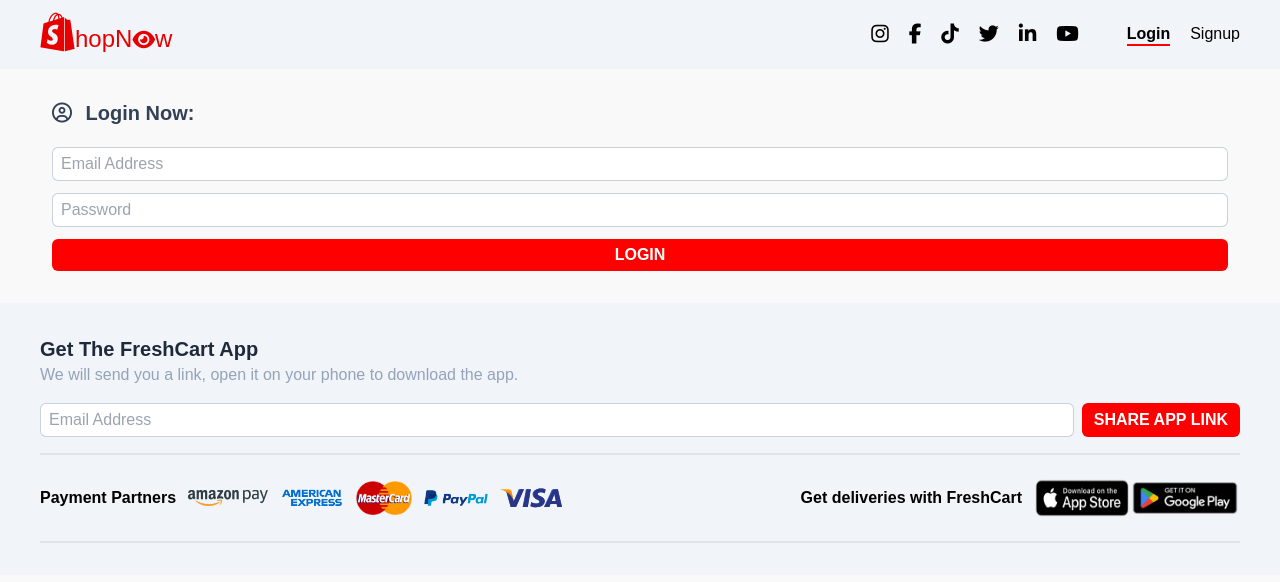
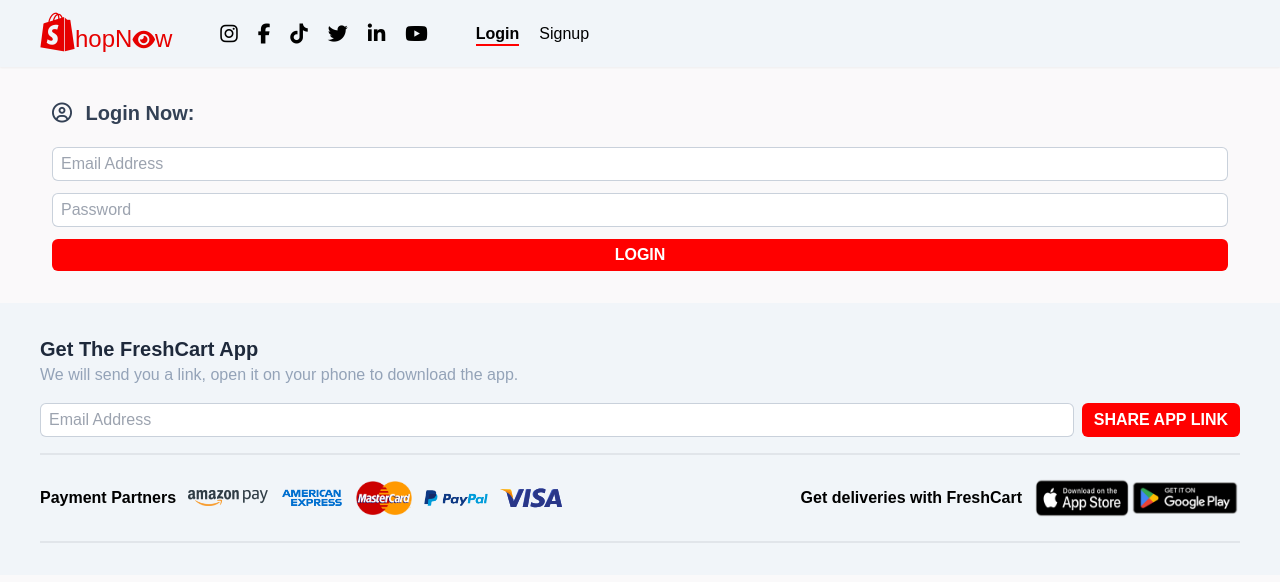
Before and after one commit to mariazakria/e-commerce-with-react, a React (Vite) app: page /login in a window 1280 px wide. Shown: the top 582 px of the page. Built offline with nearby package versions, Linux system fonts and the light colour scheme; a web font is replaced by a local one.

Commit message:
edit cards

```diff
--- a/src/Components/Navbar/Navbar.jsx
+++ b/src/Components/Navbar/Navbar.jsx
@@ -65,7 +65,7 @@ export default function Navbar() {
        </div>
       </>)}
       <ul
-         className={`flex gap-5 items-center ${isMenuOpen ? 'block' : 'hidden'} flex-row absolute -bottom-8 left-0 bg-slate-100 w-full p-4 shadow-lg items-center justify-center text-xl ${isMenuOpen ? 'z-10' : ''} lg:flex lg:static lg:flex-row lg:gap-5 lg:w-auto lg:p-0 lg:shadow-none ${!token && "ms-auto"}`}
+         className={`flex gap-5 items-center ${isMenuOpen ? 'block' : 'hidden'} flex-row absolute -bottom-8 left-0 bg-slate-100 w-full p-4 shadow-lg items-center justify-center text-xl ${isMenuOpen ? 'z-10' : ''} lg:flex lg:static lg:flex-row lg:gap-5 lg:w-auto lg:p-0 lg:shadow-none ${!token && "ms-auto" , "bottom-[9rem]"}`}
          >
 
           <li>
```
